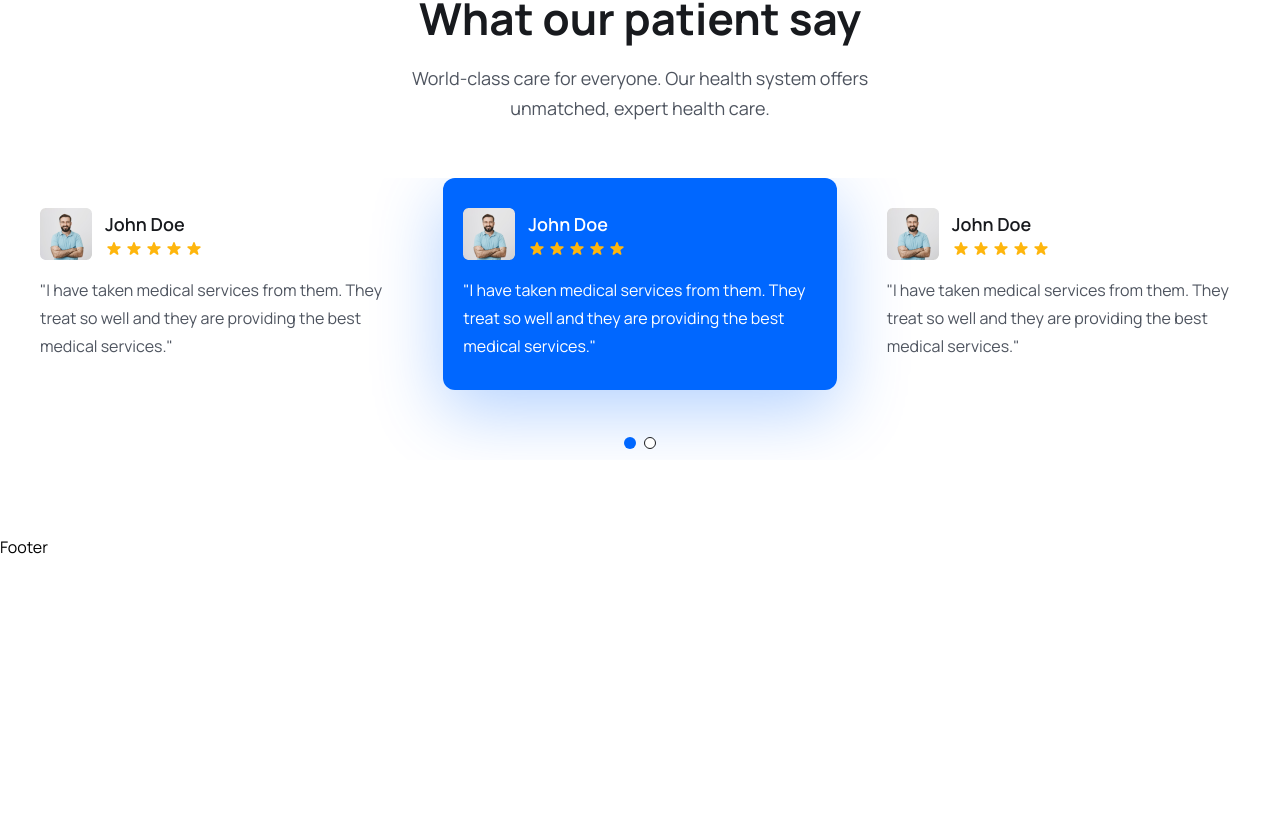
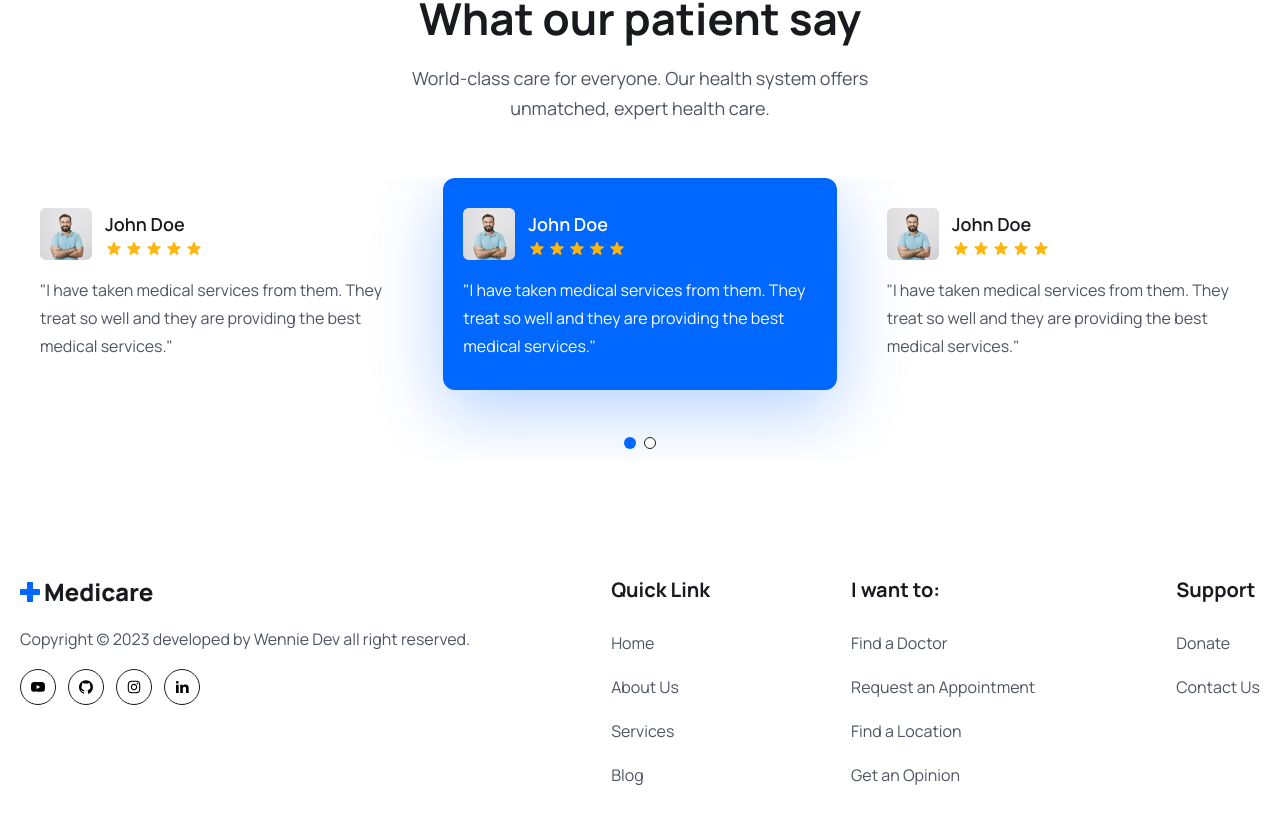
Before and after one commit to babymoonjunior/react-doctor-appointment, a React (Vite) app in the folder client/: page / in a window 1280 px wide. Shown: the part 5701-6524 px from the top of the page. Before the commit the page ends 6260 px from the top, so only its background shows below. Built offline with nearby package versions, Linux system fonts and the light colour scheme; the HTML template or start-up script is replaced by a standard one.

Commit message:
Style: Footer section & Finished Styling Homepage

```diff
--- a/client/src/components/Footer/Footer.jsx
+++ b/client/src/components/Footer/Footer.jsx
@@ -1,9 +1,169 @@
-import React from 'react'
+import React from "react";
+import { Link } from "react-router-dom";
+import logo from "../../assets/images/logo.png";
+import { RiLinkedinFill } from "react-icons/ri";
+import {
+  AiFillYoutube,
+  AiFillGithub,
+  AiOutlineInstagram,
+} from "react-icons/ai";
+
+const socialLinks = [
+  {
+    path: "/",
+    icon: <AiFillYoutube className="group-hover:text-white w-4 h-5" />,
+  },
+  {
+    path: "/",
+    icon: <AiFillGithub className="group-hover:text-white w-4 h-5" />,
+  },
+  {
+    path: "/",
+    icon: <AiOutlineInstagram className="group-hover:text-white w-4 h-5" />,
+  },
+  {
+    path: "/",
+    icon: <RiLinkedinFill className="group-hover:text-white w-4 h-5" />,
+  },
+];
+
+const quickLinks01 = [
+  {
+    path: "/home",
+    display: "Home",
+  },
+  {
+    path: "/",
+    display: "About Us",
+  },
+  {
+    path: "/services",
+    display: "Services",
+  },
+  {
+    path: "/",
+    display: "Blog",
+  },
+];
+
+const quickLinks02 = [
+  {
+    path: "/find-a-doctor",
+    display: "Find a Doctor",
+  },
+  {
+    path: "/",
+    display: "Request an Appointment",
+  },
+  {
+    path: "/",
+    display: "Find a Location",
+  },
+  {
+    path: "/",
+    display: "Get an Opinion",
+  },
+];
+
+const quickLinks03 = [
+  {
+    path: "/",
+    display: "Donate",
+  },
+  {
+    path: "/contact",
+    display: "Contact Us",
+  },
+];
 
 const Footer = () => {
+  const year = new Date().getFullYear();
+
   return (
-    <div>Footer</div>
-  )
-}
+    <footer className="pb-16 pt-10">
+      <div className="container">
+        <div className="flex justify-between flex-col md:flex-row flex-wrap gap-[30px]">
+          <div>
+            <img src={logo} alt="" />
+            <p className="text-[16px] leading-7 font-[400] text-textColor mt-4">
+              Copyright © {year} developed by Wennie Dev all right reserved.
+            </p>
+            <div className="flex items-center gap-3 mt-4">
+              {socialLinks.map((link, index) => (
+                <Link
+                  to={link.path}
+                  key={index}
+                  className="w-9 h-9 border border-solid border-[#181A1E] rounded-full
+                flex items-center justify-center group hover:bg-primaryColor hover:border-none"
+                >
+                  {link.icon}
+                </Link>
+              ))}
+            </div>
+          </div>
 
-export default Footer
+          <div>
+            <h2 className="text-[20px] leading-[30px] font-[700] mb-6 text-headingColor">
+              Quick Link
+            </h2>
+
+            <ul>
+              {quickLinks01.map((item, index) => (
+                <li key={index} className="mb-4">
+                  <Link
+                    to={item.path}
+                    className="text-[16px] leading-7 font-[400] text-textColor"
+                  >
+                    {item.display}
+                  </Link>
+                </li>
+              ))}
+            </ul>
+          </div>
+
+          <div>
+            <h2 className="text-[20px] leading-[30px] font-[700] mb-6 text-headingColor">
+              I want to:
+            </h2>
+
+            <ul>
+              {quickLinks02.map((item, index) => (
+                <li key={index} className="mb-4">
+                  <Link
+                    to={item.path}
+                    className="text-[16px] leading-7 font-[400] text-textColor"
+                  >
+                    {item.display}
+                  </Link>
+                </li>
+              ))}
+            </ul>
+          </div>
+
+          <div>
+            <h2 className="text-[20px] leading-[30px] font-[700] mb-6 text-headingColor">
+              Support
+            </h2>
+
+            <ul>
+              {quickLinks03.map((item, index) => (
+                <li key={index} className="mb-4">
+                  <Link
+                    to={item.path}
+                    className="text-[16px] leading-7 font-[400] text-textColor"
+                  >
+                    {item.display}
+                  </Link>
+                </li>
+              ))}
+            </ul>
+          </div>
+
+
+        </div>
+      </div>
+    </footer>
+  );
+};
+
+export default Footer;
--- a/client/src/components/Testimonial/Testimonial.jsx
+++ b/client/src/components/Testimonial/Testimonial.jsx
@@ -124,7 +124,6 @@ const Testimonial = () => {
             </p>
           </div>
         </SwiperSlide>
-
       </Swiper>
     </div>
   );
```
